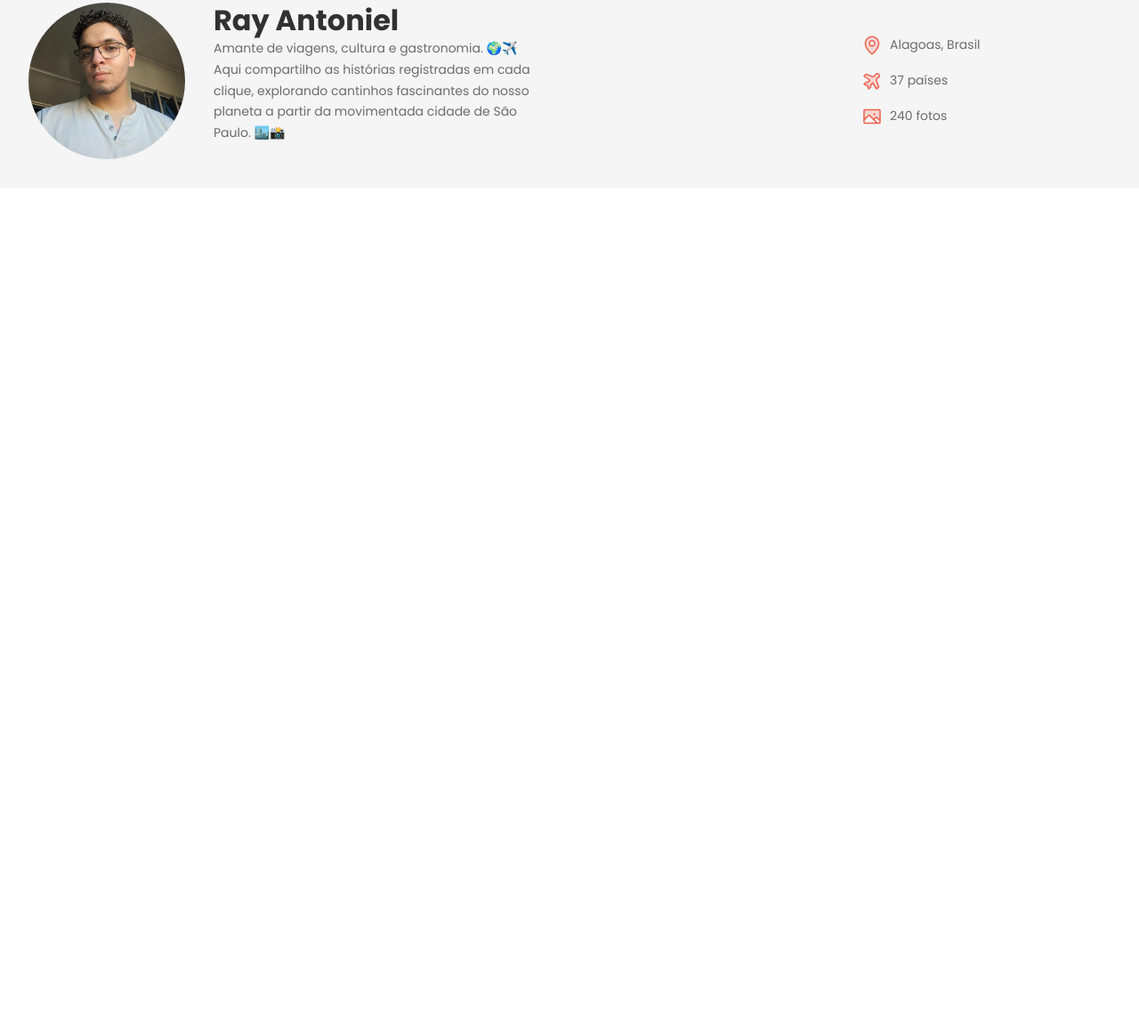
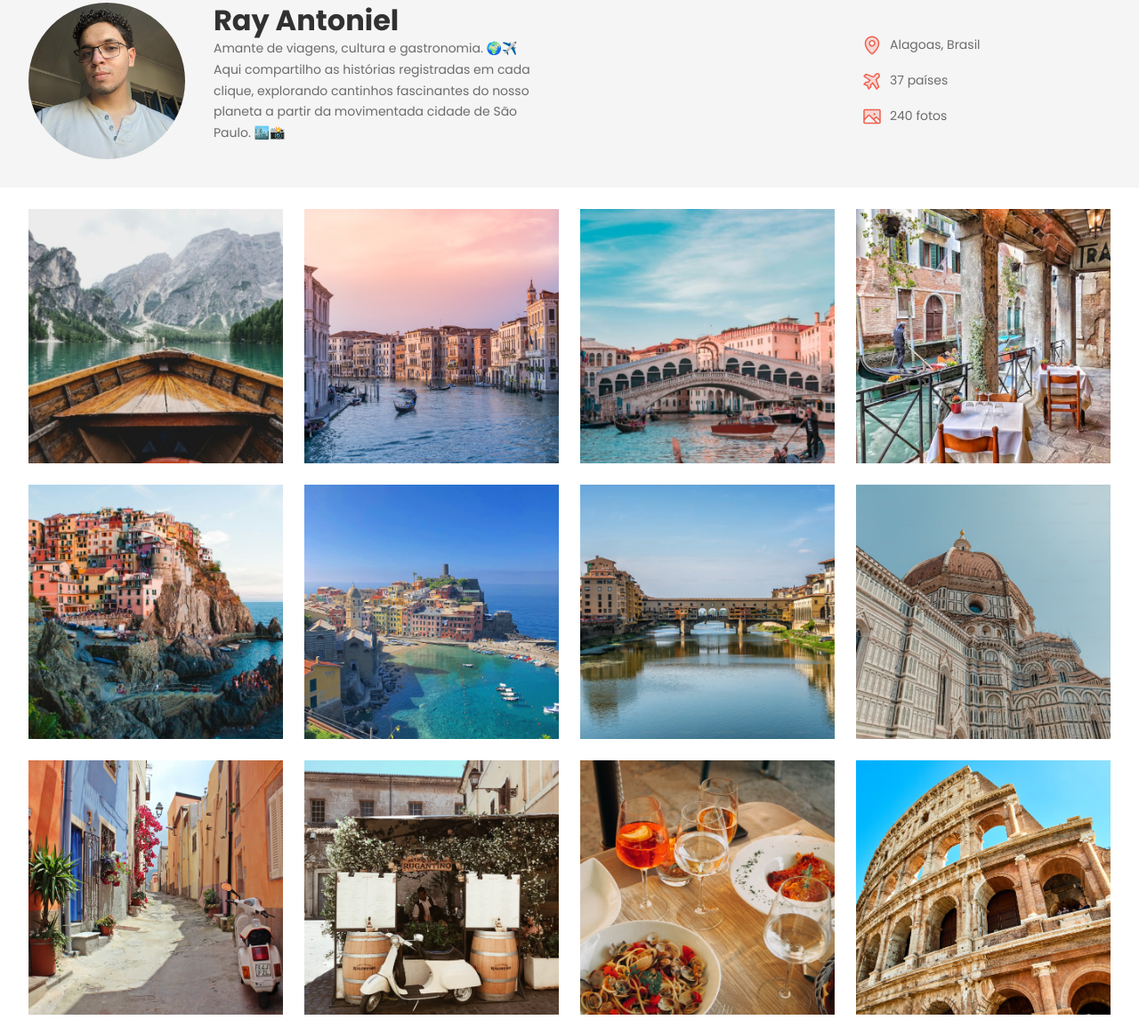
Before and after one commit to rayantoniel/travelgram, a plain HTML site: page index.html in a window 1280 px wide. Shown: the part 125-1290 px from the top of the page at 89% size. Before the commit the page ends 800 px from the top, so only its background shows below. Drawn offline with Linux system fonts and the light colour scheme.

Commit message:
main gallery

```diff
--- a/index.html
+++ b/index.html
@@ -61,5 +61,20 @@
             </div>
         </header>
     </div>
+
+    <main class="container">
+        <img src="assets/images/Image 01.png" alt="imagem 01">
+        <img src="assets/images/Image 02.png" alt="imagem 02">
+        <img src="assets/images/Image 03.png" alt="imagem 03">
+        <img src="assets/images/Image 04.png" alt="imagem 04">
+        <img src="assets/images/Image 05.png" alt="imagem 05">
+        <img src="assets/images/Image 06.png" alt="imagem 06">
+        <img src="assets/images/Image 07.png" alt="imagem 07">
+        <img src="assets/images/Image 08.png" alt="imagem 08">
+        <img src="assets/images/Image 09.png" alt="imagem 09">
+        <img src="assets/images/Image 10.png" alt="imagem 10">
+        <img src="assets/images/Image 11.png" alt="imagem 11">
+        <img src="assets/images/Image 12.png" alt="imagem 12">
+    </main>
 </body>
 </html>
--- a/styles/index.css
+++ b/styles/index.css
@@ -1,3 +1,4 @@
 @import url(global.css);
 @import url(nav.css);
 @import url(header.css);
+@import url(main.css);
--- /dev/null
+++ b/styles/main.css
@@ -0,0 +1,12 @@
+main {
+    display: flex;
+    flex-wrap: wrap;
+    gap: 24px;
+    padding-block: 24px;
+}
+
+main img {
+    width: 286px;
+    height: 286px;
+    object-fit: cover;
+}
```
